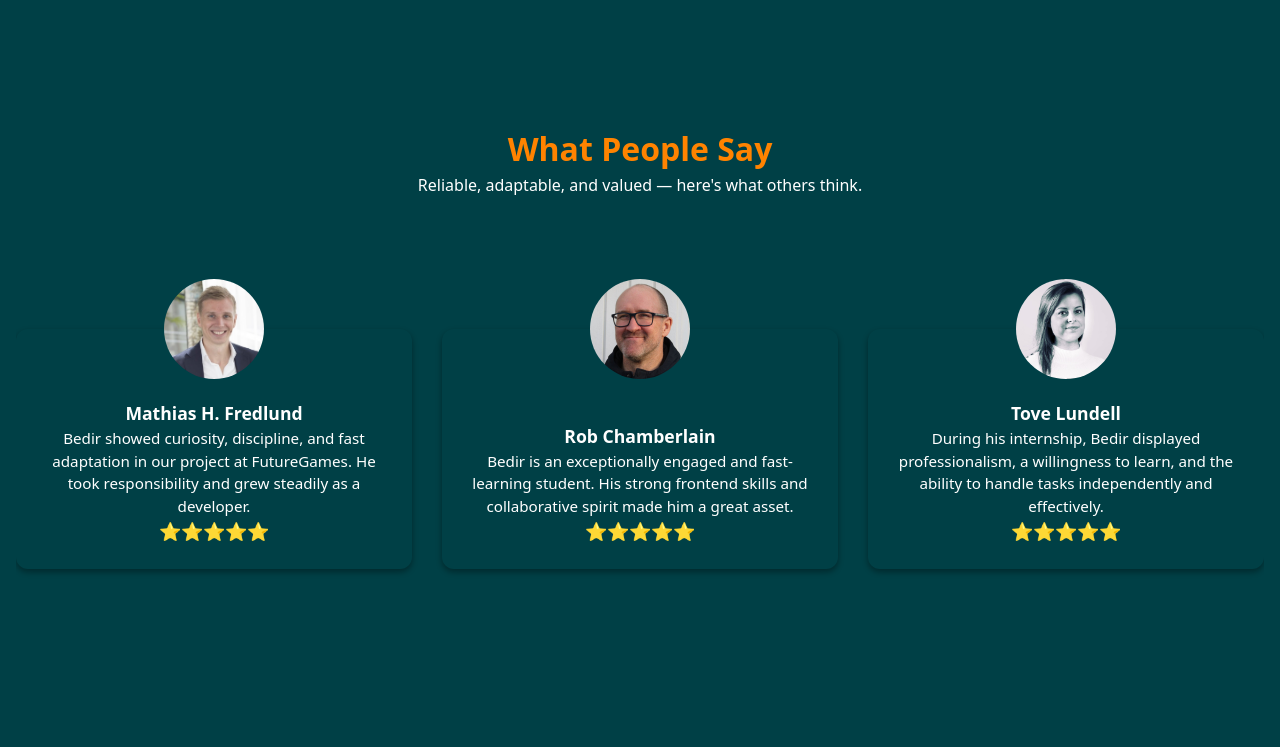
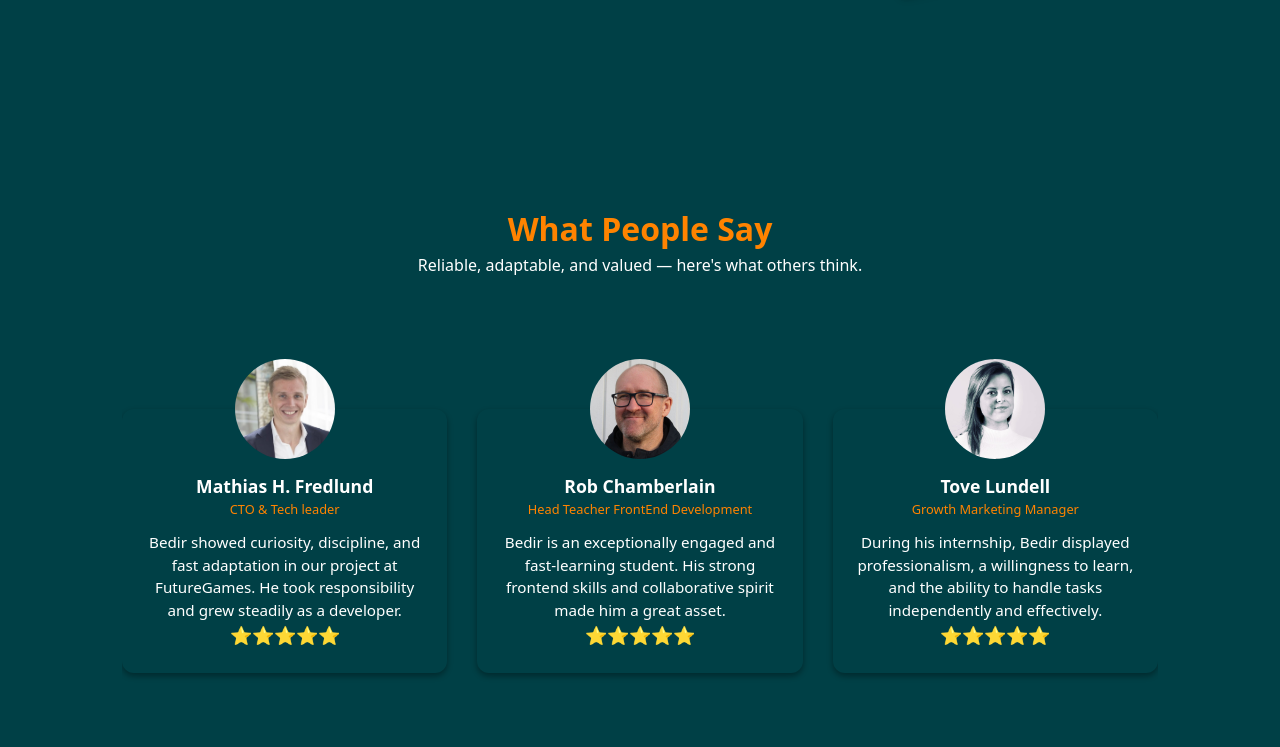
Before and after one commit to bedirgcmz/bedir-gocmez-portfolio, a Next.js app: page / in a window 1280 px wide. Shown: the part 2039-2786 px from the top of the page. Built offline with nearby package versions, Linux system fonts and the light colour scheme.

Commit message:
References field edited

```diff
--- a/public/data/references.json
+++ b/public/data/references.json
@@ -2,7 +2,7 @@
     {
         "id": 1,
         "name": "Mathias H. Fredlund",
-        "role": "Lead Frontend Developer",
+        "role": "CTO & Tech leader",
         "quote": "Bedir showed curiosity, discipline, and fast adaptation in our project at FutureGames. He took responsibility and grew steadily as a developer.",
         "image": "/images/mathias.jpeg",
         "stars": 5
@@ -10,7 +10,7 @@
     {
         "id": 2,
         "name": "Rob Chamberlain",
-        "role": "Program Instructor at FutureGames",
+        "role": "Head Teacher FrontEnd Development",
         "quote": "Bedir is an exceptionally engaged and fast-learning student. His strong frontend skills and collaborative spirit made him a great asset.",
         "image": "/images/rob.jpeg",
         "stars": 5
@@ -18,7 +18,7 @@
     {
         "id": 3,
         "name": "Tove Lundell",
-        "role": "Supervisor at Custellence",
+        "role": "Growth Marketing Manager",
         "quote": "During his internship, Bedir displayed professionalism, a willingness to learn, and the ability to handle tasks independently and effectively.",
         "image": "/images/tove.jpeg",
         "stars": 5
--- a/src/components/About/AboutSection.tsx
+++ b/src/components/About/AboutSection.tsx
@@ -15,7 +15,7 @@ export default function AboutSection() {
       }`}
     >
       <WhoIAm />
-      <div className='flex flex-col md:flex-row items-center justify-between gap-6 md:gap-12 lg:gap-24'>
+      <div className='flex flex-col md:flex-row items-center justify-between gap-6 md:gap-12 lg:gap-24 mt-20'>
         <Info />
         <CardImages />
       </div>
--- a/src/components/References/ReferenceCard.tsx
+++ b/src/components/References/ReferenceCard.tsx
@@ -4,13 +4,13 @@ import styles from './References.module.css';
 
 type Props = {
   name: string;
-  title: string;
+  role: string;
   quote: string;
   image: string;
   stars: number;
 };
 
-export default function ReferenceCard({ name, title, quote, image, stars }: Props) {
+export default function ReferenceCard({ name, role, quote, image, stars }: Props) {
   return (
     <div className='relative pt-[100px]'>
         <Image
@@ -23,7 +23,7 @@ export default function ReferenceCard({ name, title, quote, image, stars }: Prop
         <div className={styles.card} aria-label={`Reference from ${name}`}>
         <div>
             <h3 className={styles.name}>{name}</h3>
-            <p className={styles.title}>{title}</p>
+            <p className={styles.role}>{role}</p>
             <p className={styles.summary}>{quote}</p>
             <div className={styles.stars}>
             {Array.from({ length: stars }).map((_, i) => (
--- a/src/components/References/References.module.css
+++ b/src/components/References/References.module.css
@@ -15,17 +15,10 @@
     align-items: center;
   }
 
-  /* .swiper-slide img {
-    display: block;
-    object-fit: cover;
-    width: 100%;
-    height: 100%;
-
-  } */
-
 .section {
     padding: 2rem 1rem;
-    max-width: 100vw;
+    width: 100%;
+    max-width: 1250px;
     text-align: center;
     margin-top: 120px;
   }
@@ -77,7 +70,7 @@
     border-radius: 12px;
     box-shadow: rgba(0, 0, 0, 0.16) 0px 3px 6px, rgba(0, 0, 0, 0.23) 0px 3px 6px;
     transition: transform 0.3s ease;
-    height: 240px;
+    height: 264px;
     display: flex;
     flex-direction: column;
     justify-content: end;
@@ -107,9 +100,10 @@
     font-size: 1.1rem;
   }
 
-  .title {
-    font-size: 0.9rem;
-    color: var(--card-subtext);
+  .role {
+    font-size: 0.8rem;
+    color: var(--color-active);
+    margin-bottom: 12px;
   }
 
   .summary {
--- a/src/components/References/References.tsx
+++ b/src/components/References/References.tsx
@@ -12,7 +12,7 @@ import styles from './References.module.css';
 
 type Reference = {
   name: string;
-  title: string;
+  role: string;
   quote: string;
   image: string;
   stars: number;
```
